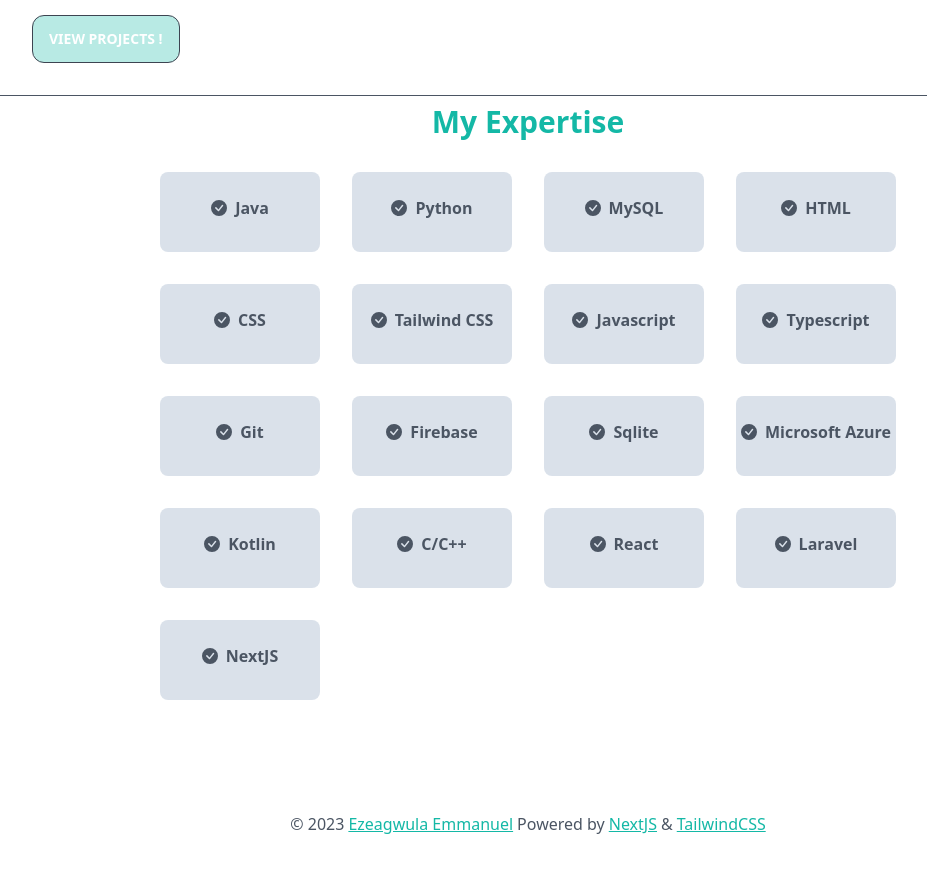
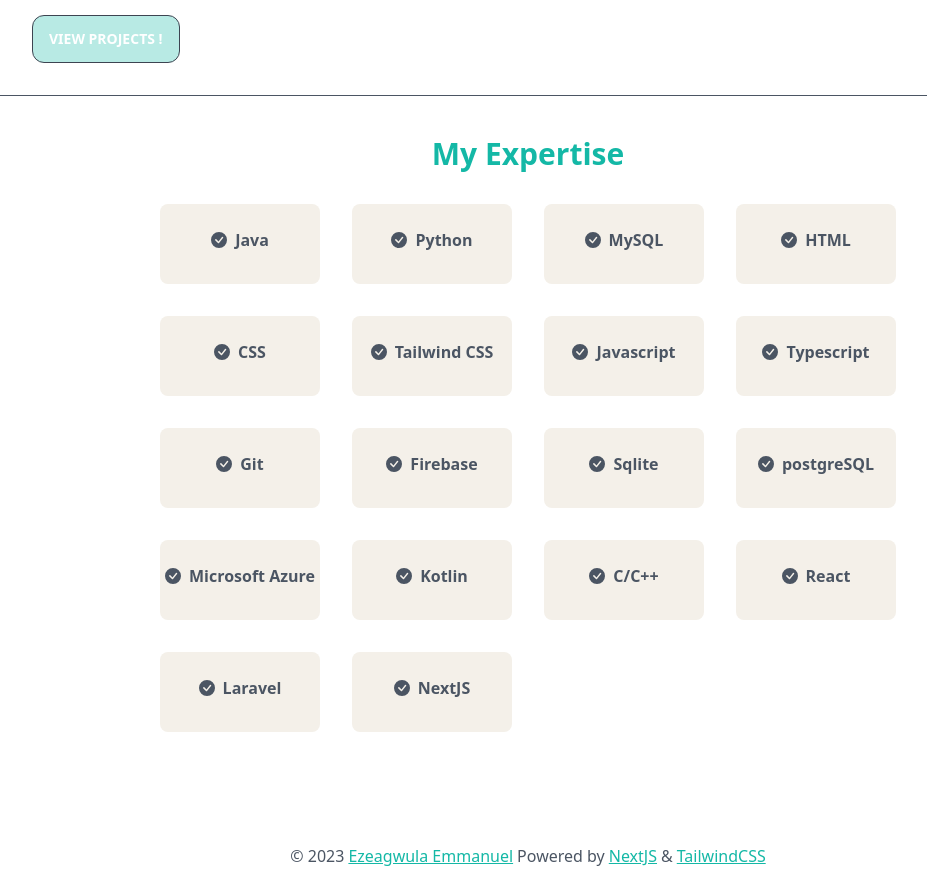
Before and after one commit to Goldennboyy/Emmanuel-Portfolio, a Next.js app: page / in a window 1280 px wide. Shown: the part 423-1299 px from the top of the page, without its empty margins (112-1039 px from the left). Before the commit the page ends 1267 px from the top, so only its background shows below. Built offline with nearby package versions, Linux system fonts and the light colour scheme.

Commit message:
Light theme fix

```diff
--- a/components/Skills.tsx
+++ b/components/Skills.tsx
@@ -8,60 +8,81 @@
   const skills_tools: Array<Skillprops> = [
     {
       skill_tool: "Java",
+      type: "language",
     },
 
     {
       skill_tool: "Python",
+      type: "language",
     },
     {
       skill_tool: "MySQL",
+      type: "database",
     },
     {
       skill_tool: "HTML",
+      type: "language",
     },
     {
       skill_tool: "CSS",
+      type: "language",
     },
     {
       skill_tool: "Tailwind CSS",
+      type: "language",
     },
     {
       skill_tool: "Javascript",
+      type: "language",
     },
     {
       skill_tool: "Typescript",
+      type: "language",
     },
     {
       skill_tool: "Git",
+      type: "tools",
     },
     {
       skill_tool: "Firebase",
+      type: "database",
     },
     {
       skill_tool: "Sqlite",
+      type: "database",
+    },
+    {
+      skill_tool: "postgreSQL",
+      type: "database",
     },
     {
       skill_tool: "Microsoft Azure",
+      type: "tools",
     },
     {
       skill_tool: "Kotlin",
+      type: "language",
     },
     {
       skill_tool: "C/C++",
+      type: "language",
     },
     {
       skill_tool: "React",
+      type: "framework",
     },
     {
       skill_tool: "Laravel",
+      type: "framework",
     },
     {
       skill_tool: "NextJS",
+      type: "framework",
     },
   ];
 
   return (
-    <main className="flex-row max-w-3xl mx-auto md:max-w-8xl">
+    <main className="flex-row max-w-3xl pt-8 mx-auto md:max-w-8xl">
       <p className="text-3xl font-bold text-center text-teal-500">
         My Expertise
       </p>
@@ -73,7 +94,7 @@
                 key={index}
                 className="items-center justify-center p-4 text-center"
               >
-                <div className="h-20 pt-6 font-bold rounded-lg w-30 bg-slate-300/70">
+                <div className="h-20 pt-6 font-bold rounded-lg w-30 bg-[#f4f0e9] dark:bg-slate-300/70">
                   <div className="flex flex-row items-center justify-center space-x-2">
                     <BsCheckCircleFill />
                     <span>{skill_tool.skill_tool}</span>
```
